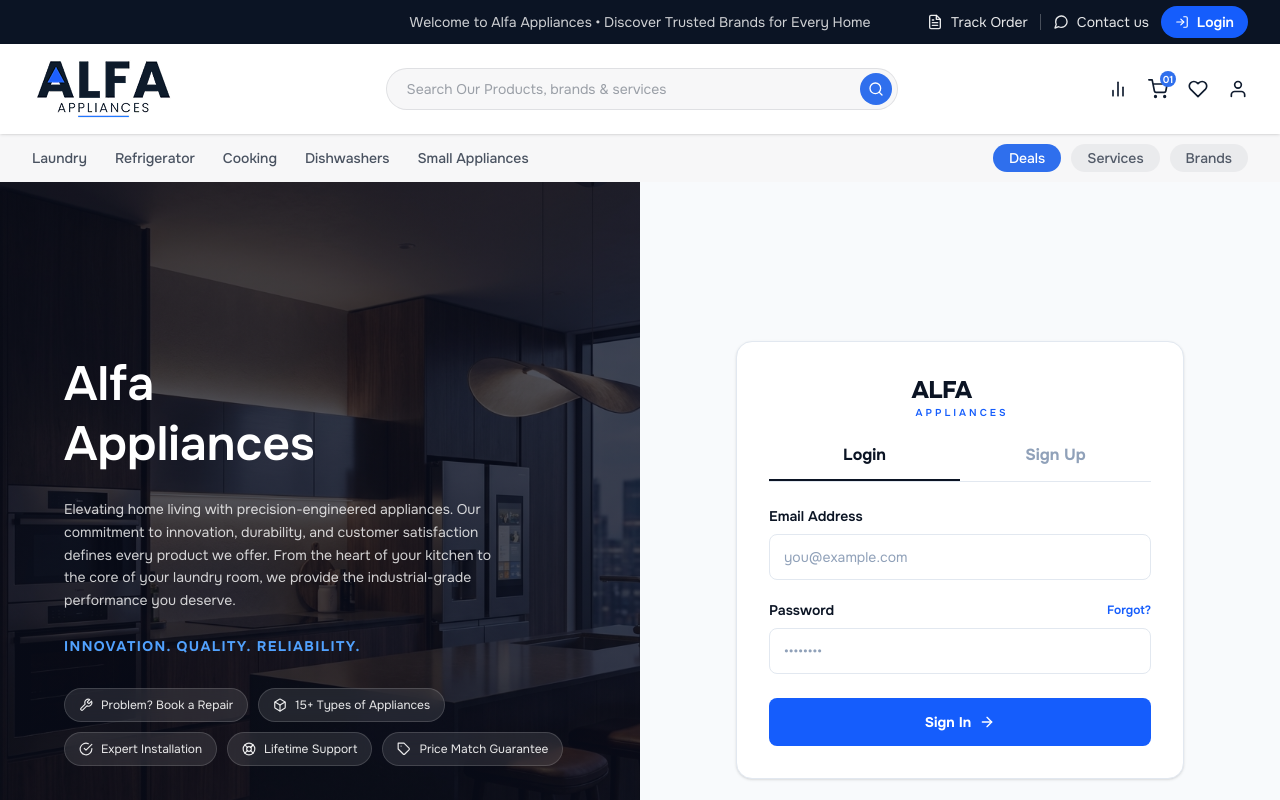
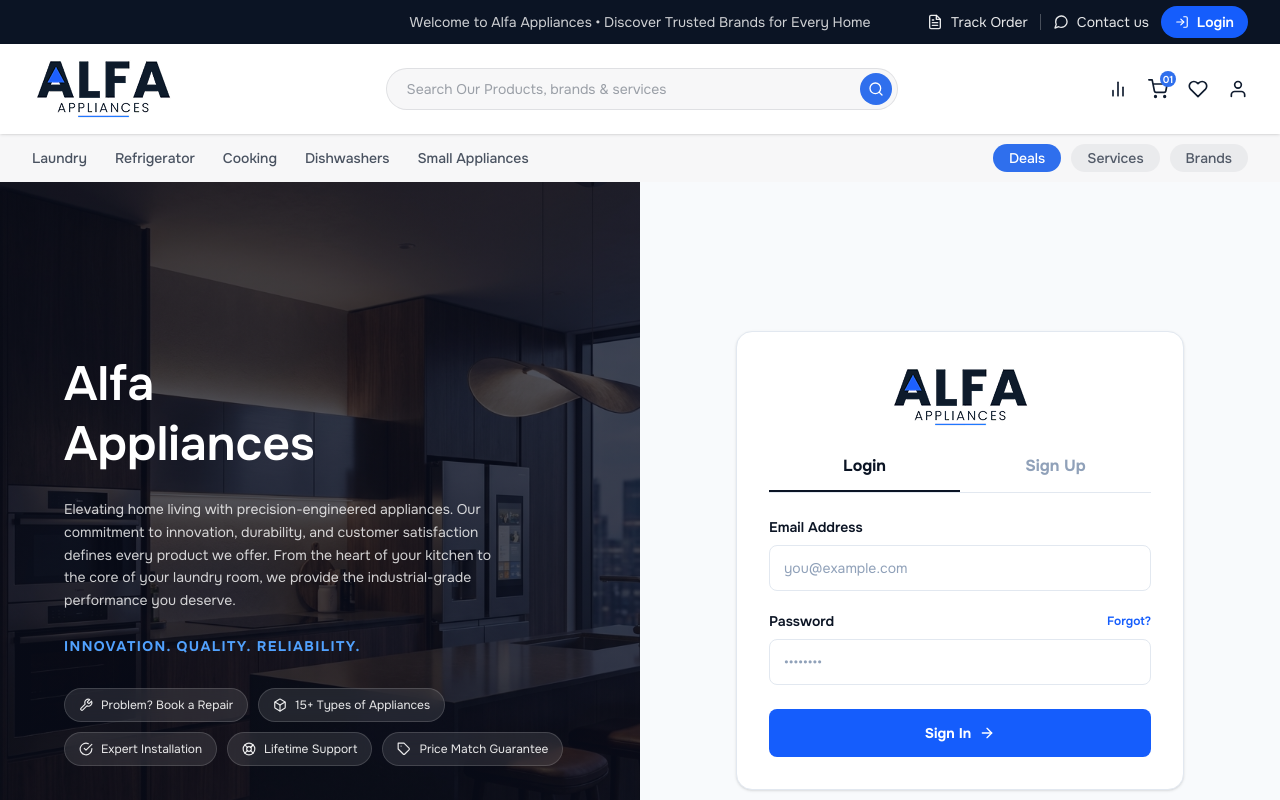
Before and after one commit to iBraine-shrishti/alfa-appliance, a React (Vite) app: page /login in a window 1280 px wide. Shown: the top 800 px of the page. Built offline with nearby package versions, Linux system fonts and the light colour scheme.

Commit message:
add pages

```diff
--- a/src/pages/Auth.jsx
+++ b/src/pages/Auth.jsx
@@ -3,7 +3,7 @@ import AuthHero from "../components/auth/AuthHero";
 import AuthTabs from "../components/auth/AuthTabs";
 import LoginForm from "../components/auth/LoginForm";
 import SignUpForm from "../components/auth/SignUpForm";
-
+import Logo from "../components/header/Logo";
 const Auth = () => {
   const [activeTab, setActiveTab] = useState("login"); // "login" | "signup"
 
@@ -14,12 +14,7 @@ const Auth = () => {
       <div className="flex flex-1 items-center justify-center px-4 py-10 sm:px-8">
         <div className="w-full max-w-md rounded-2xl border border-slate-200 bg-white p-8 shadow-sm">
           <div className="mb-6 flex justify-center">
-            <span className="text-2xl font-extrabold tracking-tight text-navy-950">
-              ALFA
-              <span className="ml-1 block text-center text-[10px] font-semibold tracking-[0.3em] text-blue-600">
-                APPLIANCES
-              </span>
-            </span>
+            <Logo/>
           </div>
 
           <AuthTabs activeTab={activeTab} onChange={setActiveTab} />
```
